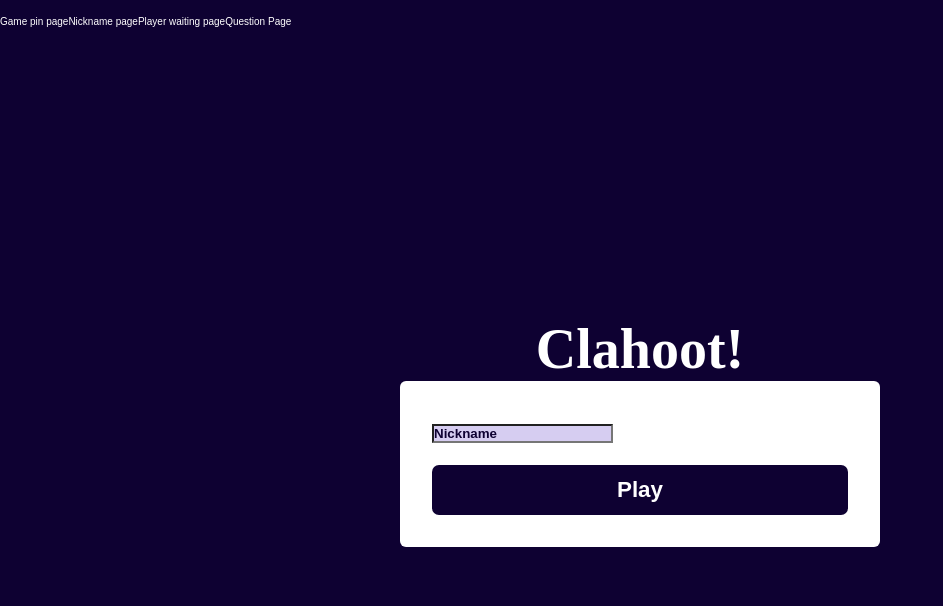
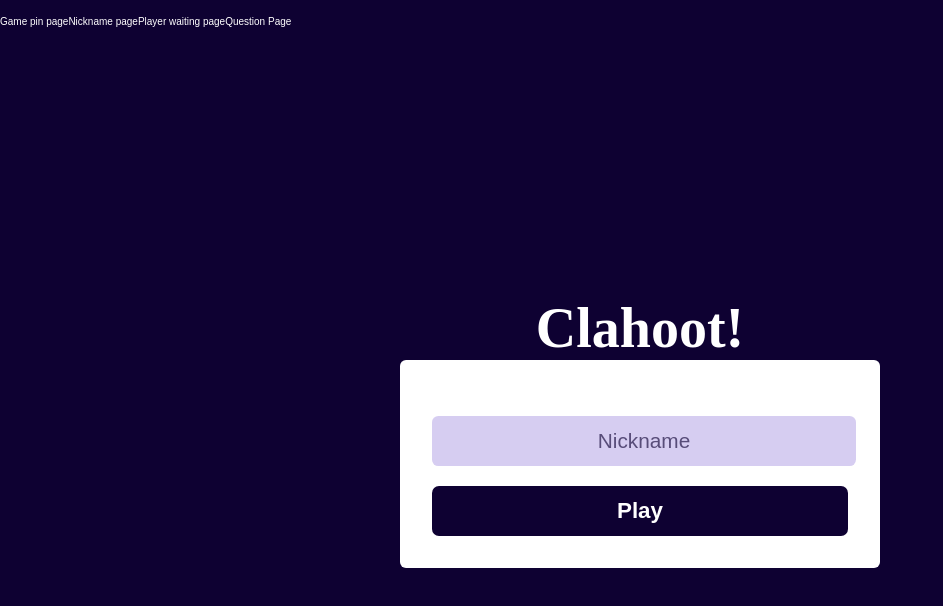
Before and after one commit to mr-funtor/class-kahoot, a React (Vite) app: page /nickName in a window 1280 px wide. Shown: the top 606 px of the page, without its empty margins (0-943 px from the left). Built offline with nearby package versions, Linux system fonts and the light colour scheme; a web font is replaced by a local one.

Commit message:
resolved app jsx

```diff
--- a/src/components/CustomInput/CustomInput.module.css
+++ b/src/components/CustomInput/CustomInput.module.css
@@ -0,0 +1,27 @@
+.inputContainer {
+  margin-top: 1.5rem;
+
+  background: rgba(165, 130, 224, 0.63);
+
+  width: 26.5rem;
+
+  height: 3.1rem;
+
+  border-radius: 0.4rem;
+
+  border-color: transparent;
+
+  text-align: center;
+
+  font-size: 1.3rem;
+
+  outline: none;
+}
+
+.inputContainer::placeholder {
+  color: rgba(14, 1, 50, 0.63);
+
+  font-size: 1.3rem;
+
+  font-weight: 500;
+}
```
